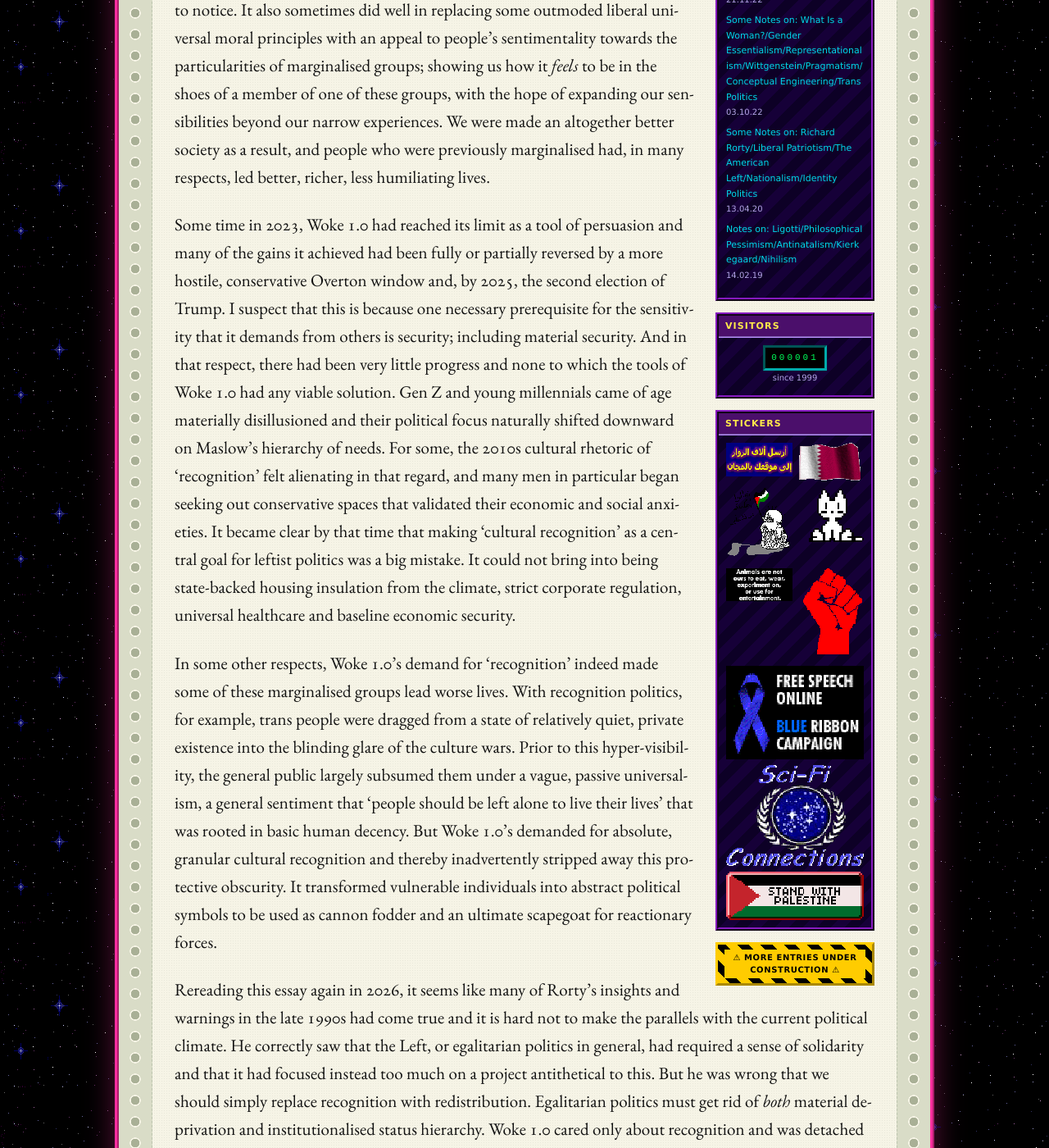
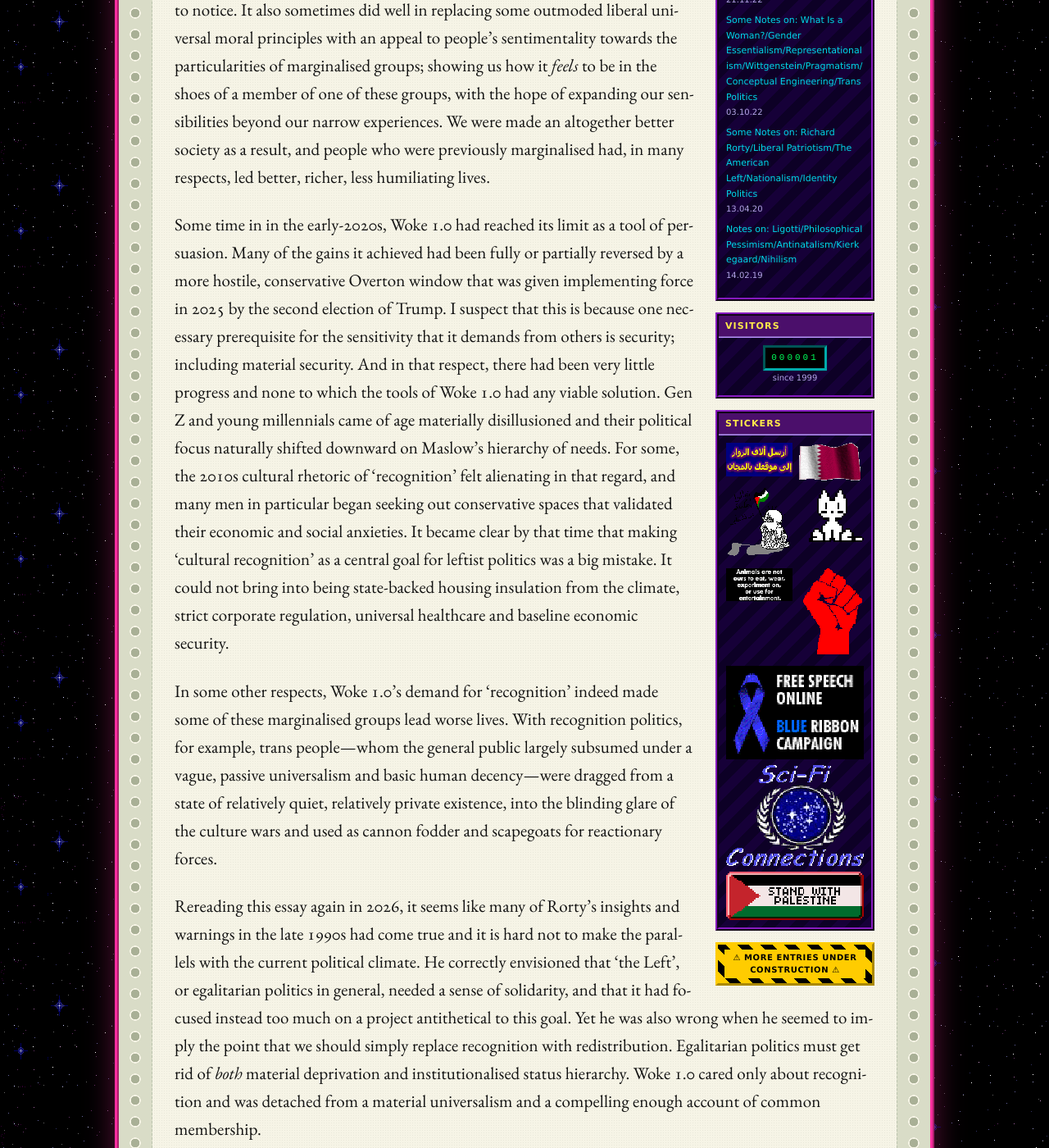
Before and after one commit to Catofminerva/Catofminerva.github.io, a Jekyll site: the page built from _posts/2020-04-13-rorty.md, in a window 1280 px wide and 1400 px high, scrolled down 958 px. Shown: the whole window at 82% size. Built offline with Jekyll 4.4.1, drawn with Linux system fonts in a browser that asks for light colours; comment, search, counter and statistics services are not loaded; some of the changed text lies outside the part shown.

Commit message:
Update 2020-04-13-rorty.md

```diff
--- a/_posts/2020-04-13-rorty.md
+++ b/_posts/2020-04-13-rorty.md
@@ -5,13 +5,13 @@
 ---
 
 ### UPDATE 27/08/2026:
-This essay was first written in 2020, when I was around 23 years old. It was written during the height of what is now called 'Woke 1.0'. 'Woke 1.0' was great. Living through the 2010s felt like the crescendo of a 70-year linear march towards justice, and one is not be faulted for having had to believe in a libretto of history in which the 'moral circle' simply expands outward. In many respects, Woke 1.0 replaced discourses of sadism and cruelty and extended our imaginations of others that are alien to us and whom we have failed to notice. It also sometimes did well in replacing some outmoded liberal universal moral principles with an appeal to people’s sentimentality towards the particularities of marginalised groups; showing us how it *feels* to be in the shoes of a member of one of these groups, with the hope of expanding our sensibilities beyond our narrow experiences. We were made an altogether better society as a result, and people who were previously marginalised had, in many respects, led better, richer, less humiliating lives.
+This essay was first written in 2020, when I was around 23 years old. It was written during the height of what is now called 'Woke 1.0'. 'Woke 1.0' was great. Living through the 2010s felt like the crescendo of a 70-year linear march towards justice, and one is not to be faulted for having had to believe in a libretto of history in which the 'moral circle' simply expands outward. In many respects, Woke 1.0 replaced discourses of sadism and cruelty and extended our imaginations of others that are alien to us and whom we have failed to notice. It also sometimes did well in replacing some outmoded liberal universal moral principles with an appeal to people’s sentimentality towards the particularities of marginalised groups; showing us how it *feels* to be in the shoes of a member of one of these groups, with the hope of expanding our sensibilities beyond our narrow experiences. We were made an altogether better society as a result, and people who were previously marginalised had, in many respects, led better, richer, less humiliating lives.
 
-Some time in 2023, Woke 1.0 had reached its limit as a tool of persuasion and many of the gains it achieved had been fully or partially reversed by a more hostile, conservative Overton window and, by 2025, the second election of Trump. I suspect that this is because one necessary prerequisite for the sensitivity that it demands from others is security; including material security. And in that respect, there had been very little progress and none to which the tools of Woke 1.0 had any viable solution. Gen Z and young millennials came of age materially disillusioned and their political focus naturally shifted downward on Maslow’s hierarchy of needs. For some, the 2010s cultural rhetoric of 'recognition' felt alienating in that regard, and many men in particular began seeking out conservative spaces that validated their economic and social anxieties. It became clear by that time that making 'cultural recognition' as a central goal for leftist politics was a big mistake. It could not bring into being state-backed housing insulation from the climate, strict corporate regulation, universal healthcare and baseline economic security.
+Some time in in the early-2020s, Woke 1.0 had reached its limit as a tool of persuasion. Many of the gains it achieved had been fully or partially reversed by a more hostile, conservative Overton window that was given implementing force in 2025 by the second election of Trump. I suspect that this is because one necessary prerequisite for the sensitivity that it demands from others is security; including material security. And in that respect, there had been very little progress and none to which the tools of Woke 1.0 had any viable solution. Gen Z and young millennials came of age materially disillusioned and their political focus naturally shifted downward on Maslow’s hierarchy of needs. For some, the 2010s cultural rhetoric of 'recognition' felt alienating in that regard, and many men in particular began seeking out conservative spaces that validated their economic and social anxieties. It became clear by that time that making 'cultural recognition' as a central goal for leftist politics was a big mistake. It could not bring into being state-backed housing insulation from the climate, strict corporate regulation, universal healthcare and baseline economic security.
 
-In some other respects, Woke 1.0's demand for 'recognition' indeed made some of these marginalised groups lead worse lives. With recognition politics, for example, trans people were dragged from a state of relatively quiet, private existence into the blinding glare of the culture wars. Prior to this hyper-visibility, the general public largely subsumed them under a vague, passive universalism, a general sentiment that 'people should be left alone to live their lives' that was rooted in basic human decency. But Woke 1.0's demanded for absolute, granular cultural recognition and thereby inadvertently stripped away this protective obscurity. It transformed vulnerable individuals into abstract political symbols to be used as cannon fodder and an ultimate scapegoat for reactionary forces.
+In some other respects, Woke 1.0's demand for 'recognition' indeed made some of these marginalised groups lead worse lives. With recognition politics, for example, trans people—whom the general public largely subsumed under a vague, passive universalism and basic human decency—were dragged from a state of relatively quiet, relatively private existence, into the blinding glare of the culture wars and used as cannon fodder and scapegoats for reactionary forces.
 
-Rereading this essay again in 2026, it seems like many of Rorty's insights and warnings in the late 1990s had come true and it is hard not to make the parallels with the current political climate. He correctly saw that the Left, or egalitarian politics in general, had required a sense of solidarity and that it had focused instead too much on a project antithetical to this. But he was wrong that we should simply replace recognition with redistribution. Egalitarian politics must get rid of *both* material deprivation and institutionalised status hierarchy. Woke 1.0 cared only about recognition and was detached from a material universalism and a compelling enough account of common membership.
+Rereading this essay again in 2026, it seems like many of Rorty's insights and warnings in the late 1990s had come true and it is hard not to make the parallels with the current political climate. He correctly envisioned that 'the Left', or egalitarian politics in general, needed a sense of solidarity, and that it had focused instead too much on a project antithetical to this goal. Yet he was also wrong when he seemed to imply the point that we should simply replace recognition with redistribution. Egalitarian politics must get rid of *both* material deprivation and institutionalised status hierarchy. Woke 1.0 cared only about recognition and was detached from a material universalism and a compelling enough account of common membership.
 
 
 ## **The Old Reformist Left**
```
